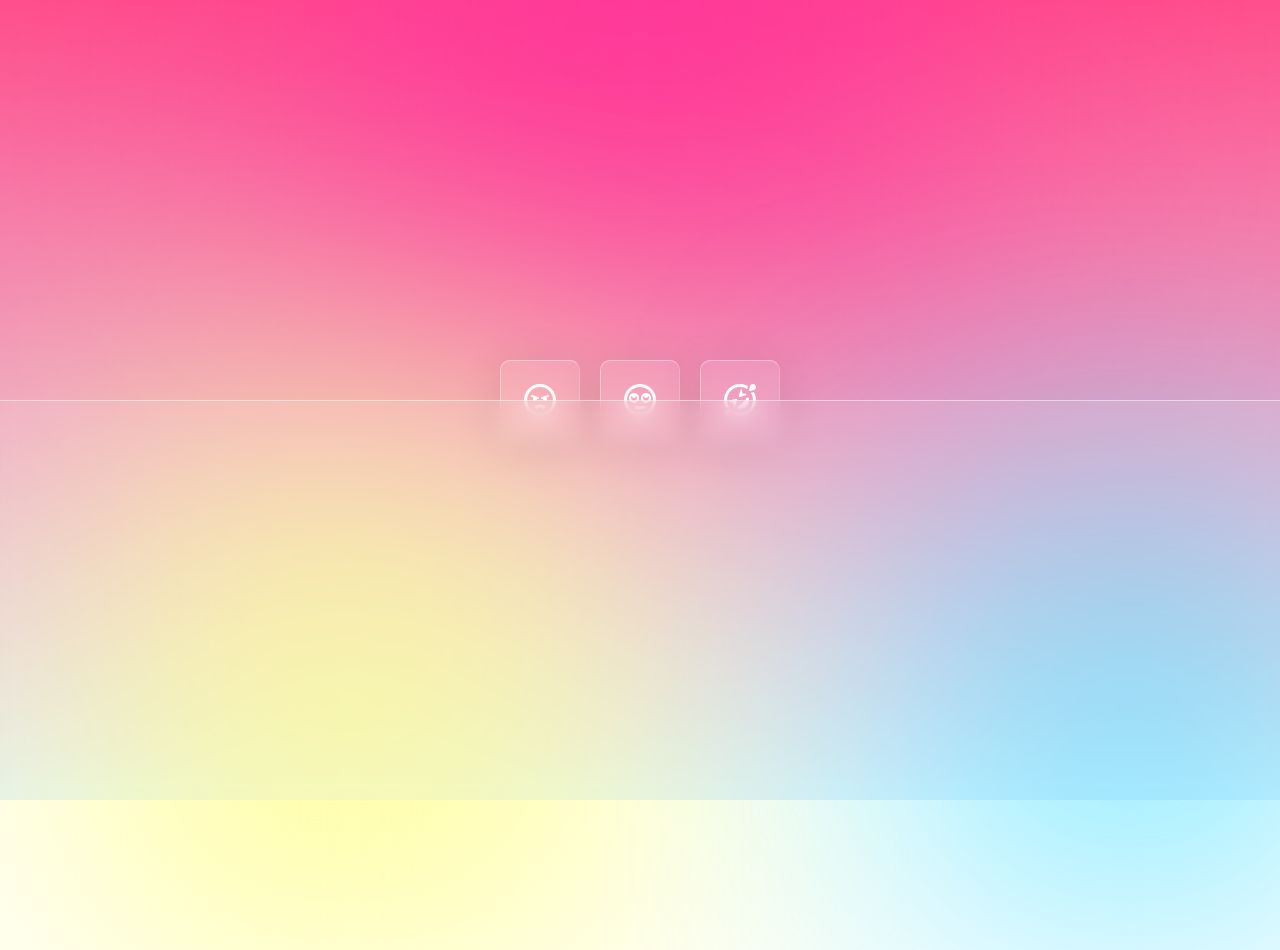
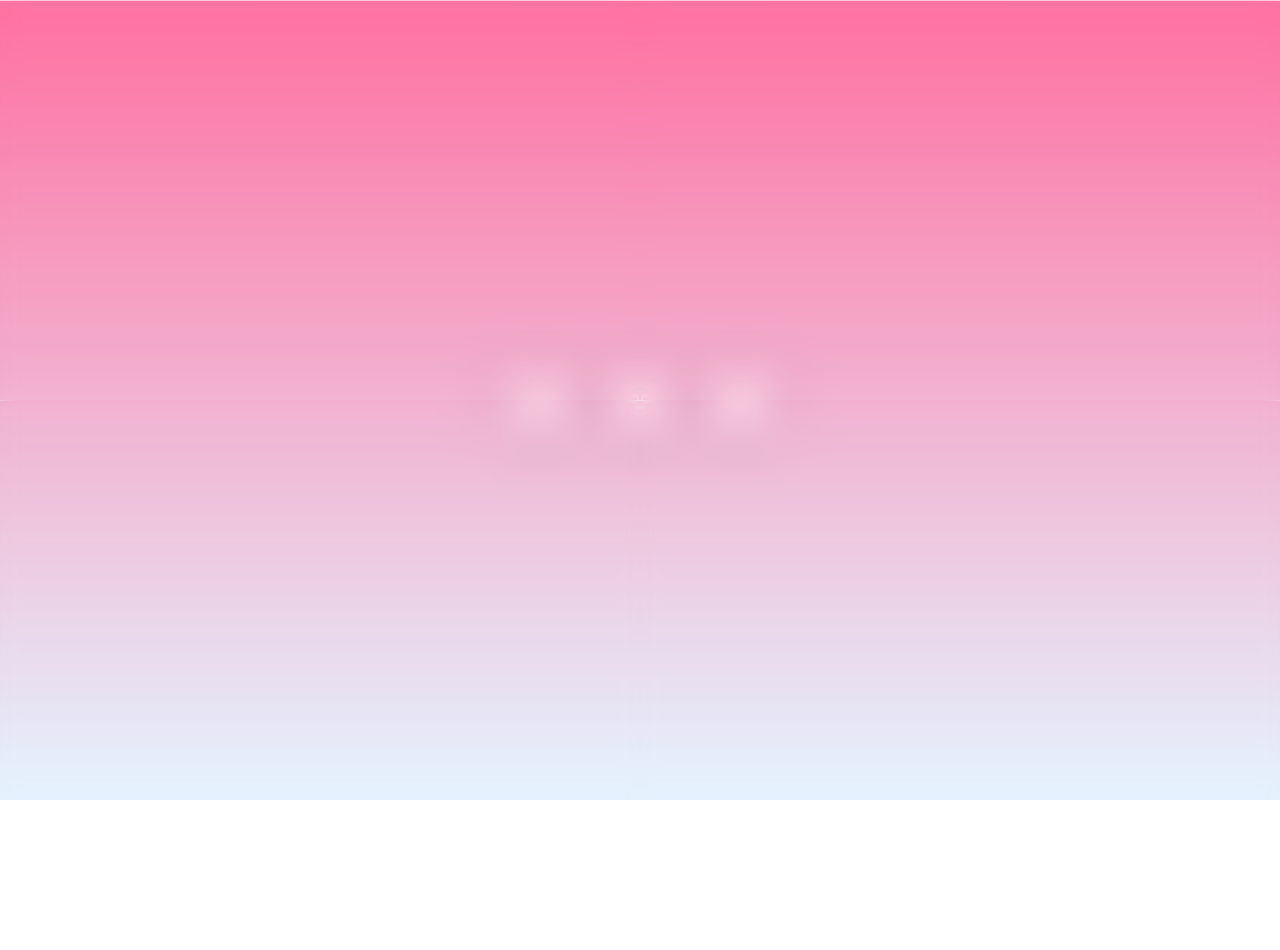
Before and after one commit to Nacho1886/API_Jokes-sprint5, a website: page index.html in a window 1280 px wide. After the commit the page ends 800 px from the top, so only its background shows below. Drawn offline with nearby package versions, Linux system fonts and the light colour scheme; some packages are replaced by stand-ins of ours; a script that the page names is missing.

Commit message:
4 placas

```diff
--- a/index.html
+++ b/index.html
@@ -79,7 +79,15 @@
             </div>
         </div>
     </article> -->
+
     <section class="divEspecialButtons">
+<!--         <ul>
+            <li><a href="#"><i class="fa-regular fa-face-angry" style="--fa-animation-duration: 25s;"></i></a></li>
+            <li><a href="#"><i class="fa-regular fa-face-rolling-eyes" style="--fa-animation-duration: 25s;"></i></a></li>
+        </ul> -->
+        <span class="specialSpan"></span>
+        <span class="specialSpan"></span>
+        <span class="specialSpan"></span>
         <div class="color"></div>
         <div class="color"></div>
         <div class="color"></div>
--- a/sass/_buttons.scss
+++ b/sass/_buttons.scss
@@ -23,6 +23,36 @@
     border-top: 1px solid rgba(255, 255, 255, 0.5);
     background: rgba(255, 255, 255, 0.1);
     backdrop-filter: blur(10px);
+}
+
+.divEspecialButtons .specialSpan {
+    position: absolute;
+    width: 100%;
+    height: 100vh;
+}
+
+.divEspecialButtons span::before{
+    content: '';
+    position: absolute;
+    z-index: 10;
+    border-top: 1px solid rgba(255, 255, 255, 0.5);
+    background: rgba(255, 255, 255, 0.1);
+    backdrop-filter: blur(10px);
+}
+.divEspecialButtons span:nth-child(1):before{
+    width: 50%;
+    height: 100%;
+    bottom: 0;
+}
+.divEspecialButtons span:nth-child(2):before{
+    width: 50%;
+    height: 100%;
+    right: 0;
+}
+.divEspecialButtons span:nth-child(3):before{
+    width: 100%;
+    height: 50%;
+    top: 0;
 }
 
 .divEspecialButtons .color {
@@ -71,7 +101,7 @@
             display: flex;
             justify-content: center;
             align-items: center;
-            color: #fff;
+            color: rgba(255, 255, 255, 0.7);
             font-size: 2em;
             border: 1px solid rgba(255, 255, 255, 0.4);
             border-right: 1px solid rgba(255, 255, 255, 0.2);
```
Also changed, not shown: sass/style.css, 1 other file.
